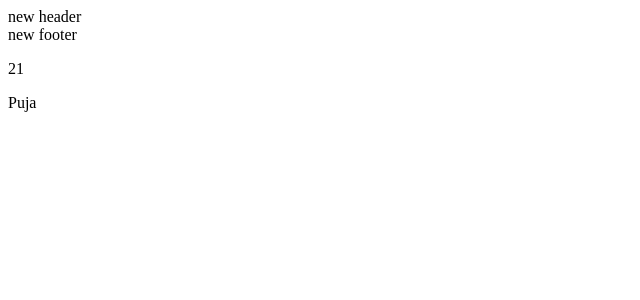
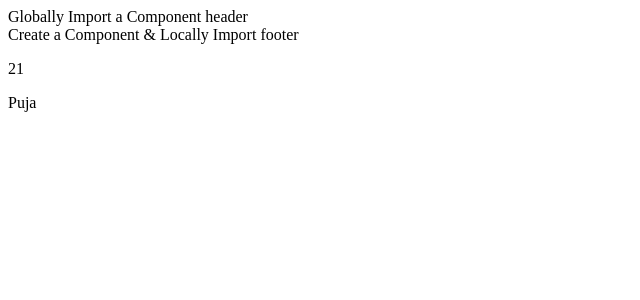
Before and after one commit to chadnitalukder2/vue-main-project, a Vue app: page / in a window 1280 px wide. Shown: the top 300 px of the page, without its empty margins (0-640 px from the left). Built offline with nearby package versions, Linux system fonts and the light colour scheme.

Commit message:
component create

```diff
--- a/src/App.vue
+++ b/src/App.vue
@@ -1,6 +1,6 @@
 <template>
   <div>
-    <comHeader></comHeader>
+    <app-header></app-header>
     <comFooter></comFooter>
     <p>{{age}}</p>
   <p>{{name}}</p>
@@ -8,7 +8,6 @@
 </template>
 
 <script>
-import comHeader from './Components/baice/App_header';
 import comFooter from './Components/baice/App_footer';
 
 export default {
@@ -19,7 +18,6 @@ export default {
     }
   },
   components:{
-    comHeader,
     comFooter
   }
   }
--- a/src/Components/baice/App_footer.vue
+++ b/src/Components/baice/App_footer.vue
@@ -1,5 +1,5 @@
 <template>
     <div>
-       new footer
+        Create a Component & Locally Import footer
     </div>
 </template>
--- a/src/Components/baice/App_header.vue
+++ b/src/Components/baice/App_header.vue
@@ -1,5 +1,5 @@
 <template>
     <div>
-      new  header
+        Globally Import a Component  header
     </div>
 </template>
--- a/src/main.js
+++ b/src/main.js
@@ -1,8 +1,10 @@
 import Vue from 'vue'
 import App from './App.vue'
+import Header from './Components/baice/App_header';
 
 Vue.config.productionTip = false
 
+Vue.component('app-header',Header)
 new Vue({
   render: h => h(App),
 }).$mount('#app')
```
